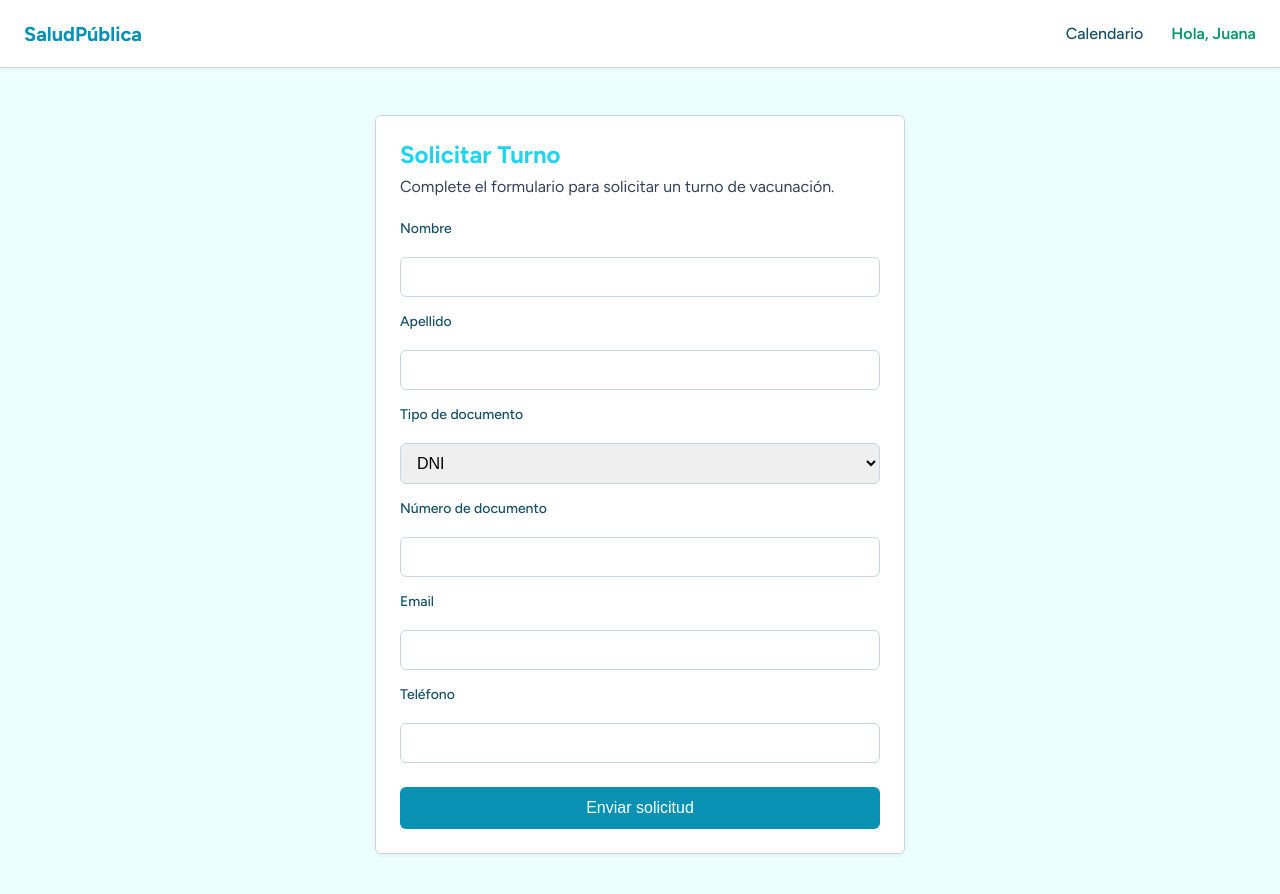
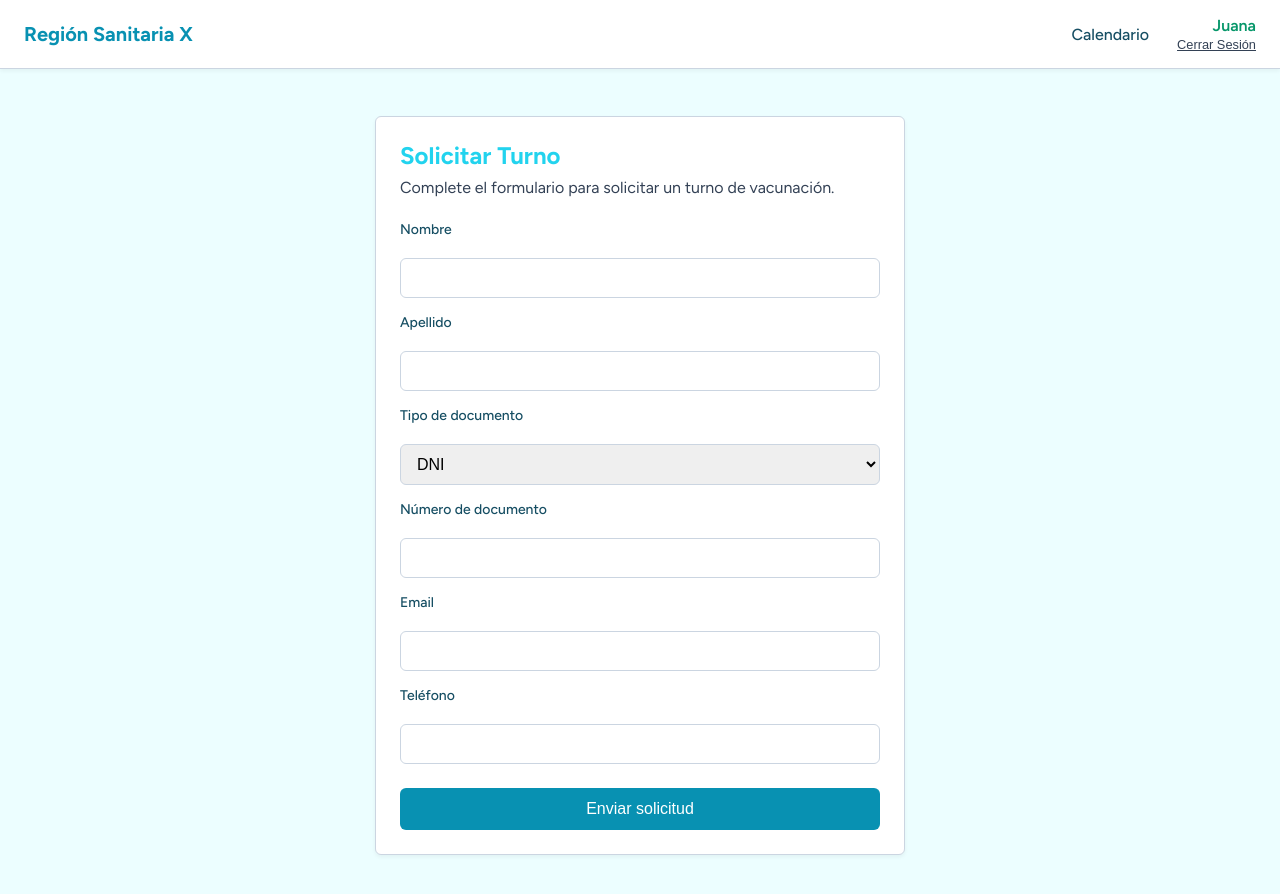
Before and after one commit to adrianabadin/fiebrehemorragica, a Next.js app: page / in a window 1280 px wide. Shown: the top 894 px of the page. Built offline with nearby package versions, Linux system fonts and the light colour scheme.

Commit message:
feat: update header layout and mock auth roles

```diff
--- a/src/components/Header.module.css
+++ b/src/components/Header.module.css
@@ -54,7 +54,35 @@
   background-color: var(--secondary);
 }
 
-.user {
+.userContainer {
+  display: flex;
+  flex-direction: column;
+  align-items: flex-end;
+  gap: 2px;
+}
+
+.userName {
   font-weight: 600;
   color: var(--cta);
 }
+
+.logoutBtn {
+  background: none;
+  border: none;
+  color: var(--text-muted);
+  font-size: 0.8rem;
+  cursor: pointer;
+  padding: 0;
+  text-decoration: underline;
+  transition: color 0.2s;
+}
+
+.logoutBtn:hover {
+  color: var(--primary);
+}
+
+.authLinks {
+  display: flex;
+  gap: 8px;
+  align-items: center;
+}
--- a/src/components/Header.tsx
+++ b/src/components/Header.tsx
@@ -4,24 +4,31 @@ import styles from './Header.module.css';
 
 export default function Header() {
   // Mock user state. Cambiar a null para probar estado deslogueado.
-  const user = { name: "Juana" };
+  // Cambiar role a 'user' para probar estado sin calendario.
+  const user = { name: "Juana", role: "admin" };
 
   return (
     <header className={styles.header}>
       <Link href="/" className={styles.logo}>
-        SaludPública
+        Región Sanitaria X
       </Link>
 
       <nav className={styles.nav}>
-        <Link href="/calendar" className={styles.link}>
-          Calendario
-        </Link>
+        {user?.role === 'admin' && (
+          <Link href="/calendar" className={styles.link}>
+            Calendario
+          </Link>
+        )}
         {user ? (
-          <div className={styles.user}>Hola, {user.name}</div>
+          <div className={styles.userContainer}>
+            <span className={styles.userName}>{user.name}</span>
+            <button className={styles.logoutBtn}>Cerrar Sesión</button>
+          </div>
         ) : (
-          <Link href="/login" className={styles.cta}>
-            Iniciar Sesión
-          </Link>
+          <div className={styles.authLinks}>
+            <Link href="/login" className={styles.link}>Sign In</Link>
+            <Link href="/register" className={styles.cta}>Sign Up</Link>
+          </div>
         )}
       </nav>
     </header>
```
